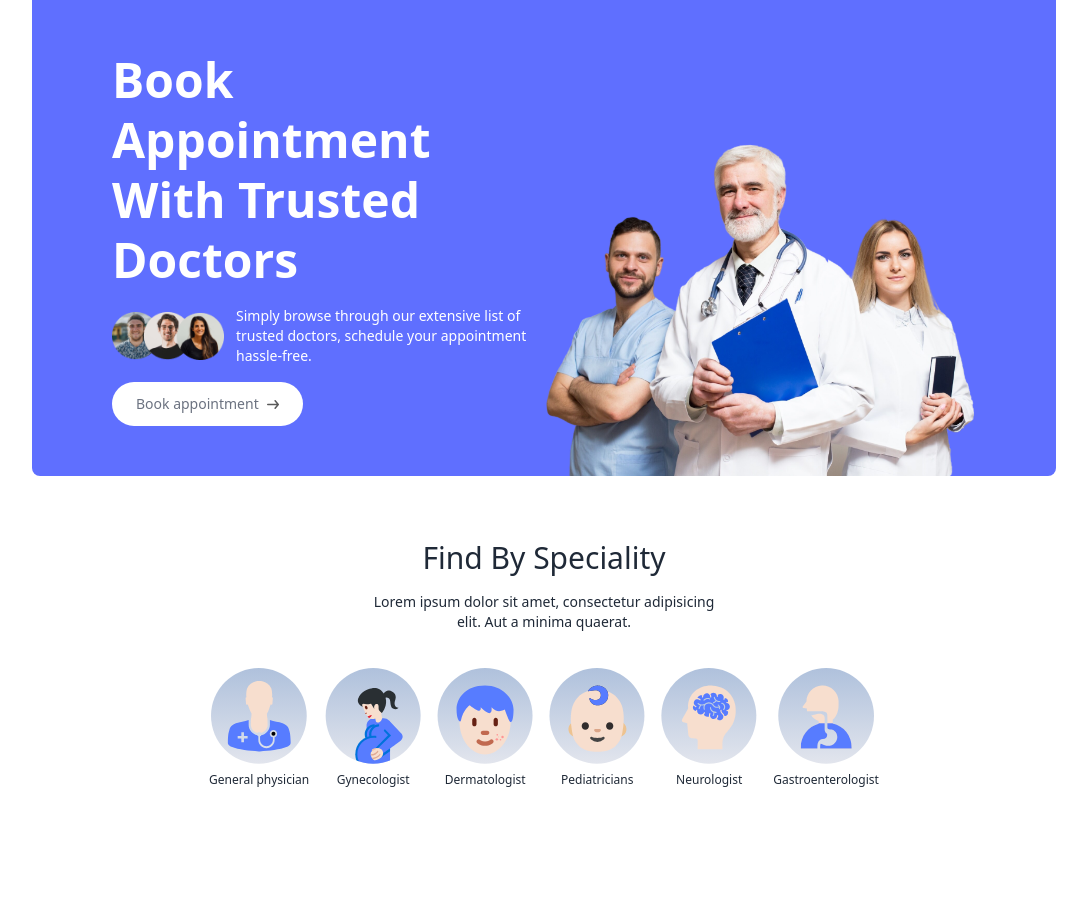
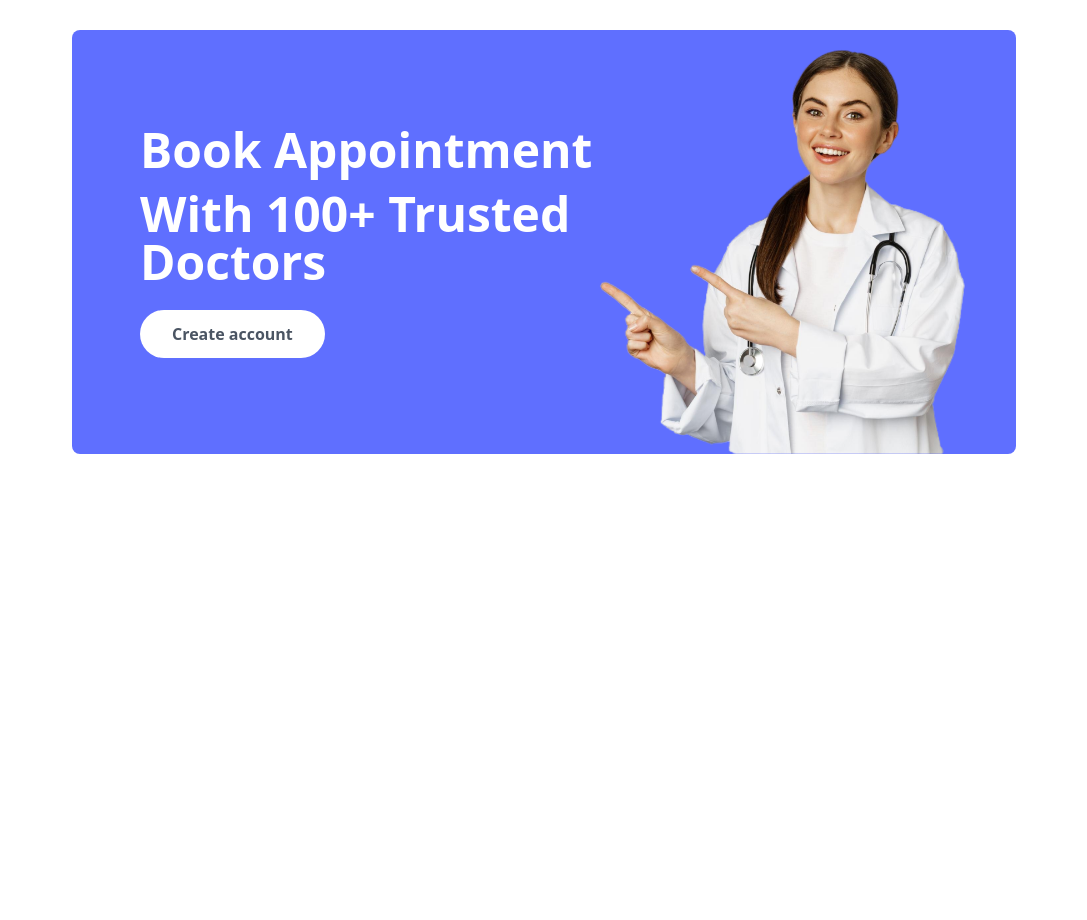
Before and after one commit to Ponkoj644/doctor-appointment-booking-app, a React (Vite) app in the folder frontend/: page / in a window 1280 px wide. Shown: the part 120-1040 px from the top of the page, without its empty margins (96-1183 px from the left). After the commit the page ends 800 px from the top, so only its background shows below. Built offline with nearby package versions, Linux system fonts and the light colour scheme.

Commit message:
upload banner  section

```diff
--- /dev/null
+++ b/frontend/src/components/Banner.jsx
@@ -0,0 +1,38 @@
+import { useNavigate } from "react-router-dom";
+import { assets } from "../assets/assets";
+
+const Banner = () => {
+  const navigate = useNavigate();
+
+  return (
+    <div className=" flex bg-primary rounded-lg px-6 sm:px-10 md:px-14 lg:px-12 my-20 md:mx-10">
+      {/* Left side */}
+      <div className=" flex-1 py-8 sm:pt-10 md:py-16 lg:py-24 lg:pl-5">
+        <div className=" text-xl sm:text-2xl md:text-3xl lg:text-5xl font-semibold text-white">
+          <h1>Book Appointment</h1>
+          <h2 className="mt-4">With 100+ Trusted Doctors</h2>
+          <button
+            onClick={() => {
+              navigate("/login");
+              scrollTo(0, 0);
+            }}
+            className=" bg-white text-sm sm:text-base text-gray-600 px-8 py-3 rounded-full mt-6 hover:scale-105 transition-all "
+          >
+            Create account
+          </button>
+        </div>
+      </div>
+      {/* Right side */}
+
+      <div className=" hidden md:block md:w-1/2 lg:w-[370px] relative">
+        <img
+          className=" w-full absolute bottom-0 right-0 max-w-md"
+          src={assets.appointment_img}
+          alt="Banner Image"
+        />
+      </div>
+    </div>
+  );
+};
+
+export default Banner;
--- a/frontend/src/components/Header.jsx
+++ b/frontend/src/components/Header.jsx
@@ -2,7 +2,7 @@
 
 const Header = () => {
   return (
-    <div className=" flex flex-col md:flex-row flex-wrap bg-primary rounded-lg px-6 md:px-10 lg:px-20 ">
+    <div className=" flex flex-col md:flex-row flex-wrap bg-primary rounded-lg px-6 md:px-10 lg:px-20 hide">
       {/* ~~~~~~~~~ Left side ~~~~~~~~ */}
       <div className="w-1/2 flex flex-col items-start justify-center gap-4 py-10 m-auto md:py-[10vh] md:mb-[-30px]">
         <p className=" text-3xl md:text-4xl lg:text-5xl text-white font-semibold leading-tight md:leading-tight lg:leading-tight">
--- a/frontend/src/components/Navbar.jsx
+++ b/frontend/src/components/Navbar.jsx
@@ -8,7 +8,7 @@
 
   // FOR PROFILE BUTTON //
 
-  const [showMenu, setShowMenu] = useState(false);
+  // const [showMenu, setShowMenu] = useState(false);
 
   const [token, setToken] = useState(true);
 
--- a/frontend/src/components/SpecialityMenu.jsx
+++ b/frontend/src/components/SpecialityMenu.jsx
@@ -3,7 +3,7 @@
 const SpecialityMenu = () => {
   return (
     <div
-      className="flex flex-col items-center gap-4 py-16 text-gray-800 "
+      className="flex flex-col items-center gap-4 py-16 text-gray-800 hide"
       id="speciality"
     >
       <h1 className="text-3xl font-medium">Find By Speciality</h1>
--- a/frontend/src/components/TopDoctors.jsx
+++ b/frontend/src/components/TopDoctors.jsx
@@ -6,7 +6,7 @@
   const navigate = useNavigate();
   const { doctors } = useContext(AppContext);
   return (
-    <div className=" flex flex-col items-center gap-4 my-16 text-gray-800 md:mx-10">
+    <div className=" flex flex-col items-center gap-4 my-16 text-gray-800 md:mx-10 hide">
       <h1 className=" text-3xl font-medium">Top Doctors to Book</h1>
       <p className=" sm:w-1/3 text-center text-sm">
         Simply browse through our extensive list of trusted doctors.
--- a/frontend/src/pages/Home.jsx
+++ b/frontend/src/pages/Home.jsx
@@ -1,3 +1,4 @@
+import Banner from "../components/Banner";
 import Header from "../components/Header";
 import SpecialityMenu from "../components/SpecialityMenu";
 import TopDoctors from "../components/TopDoctors";
@@ -7,7 +8,8 @@
     <div>
       <Header />
       <SpecialityMenu />
-      <TopDoctors/>
+      <TopDoctors />
+      <Banner />
     </div>
   );
 };
```
Also changed, not shown: 1 other file (tests, documents, lock files or other folders).
